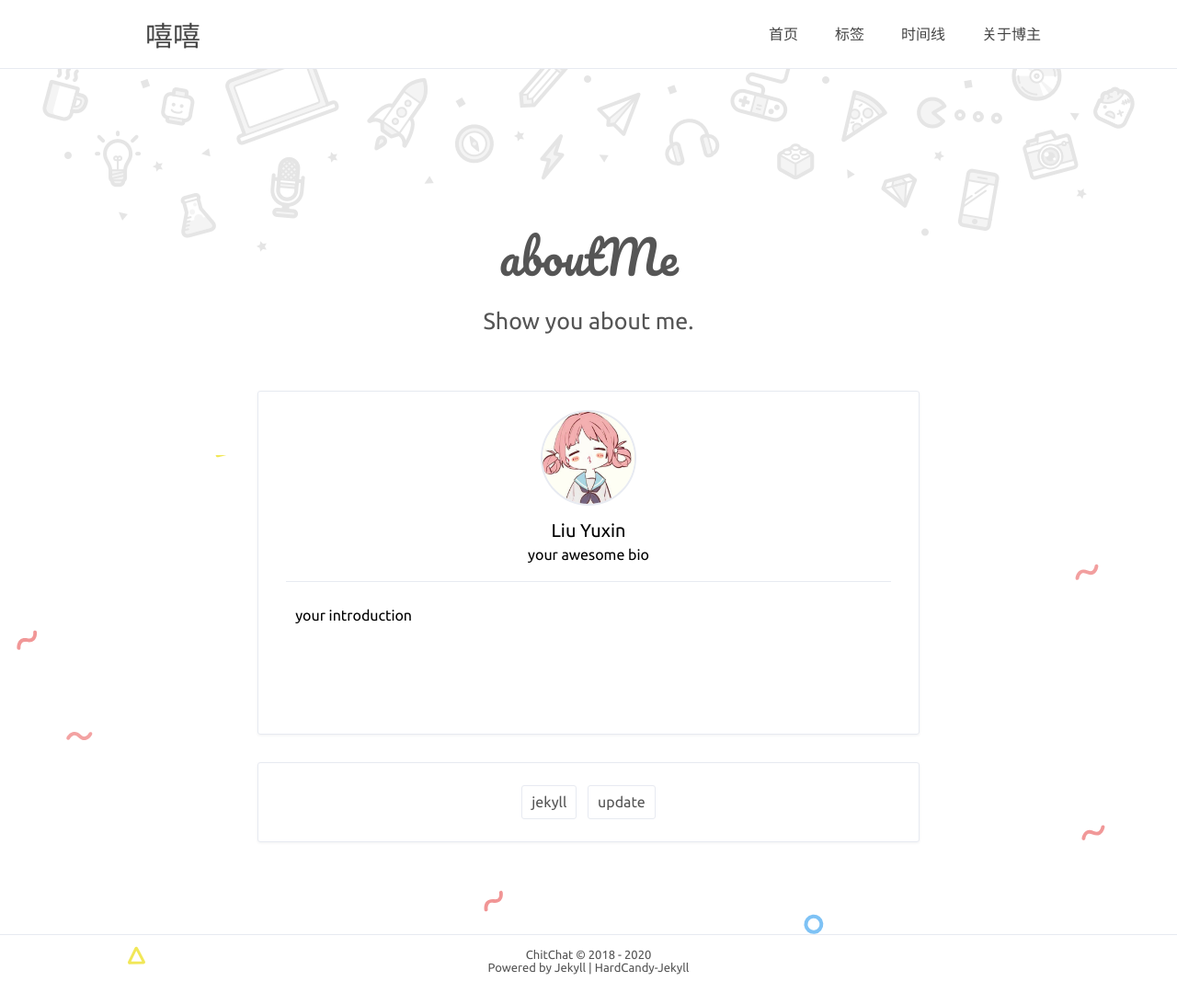
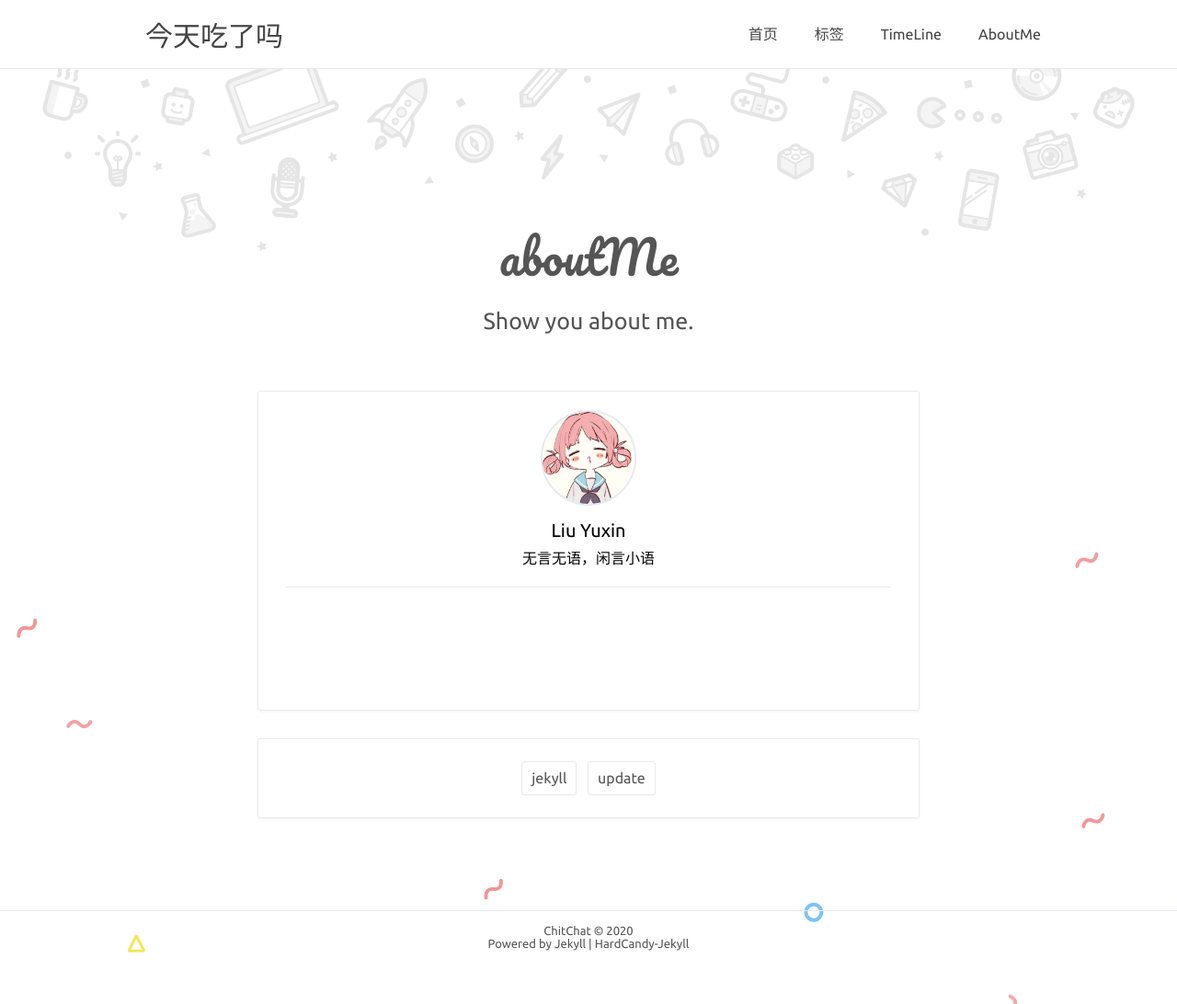
Before and after one commit to Liuyxxx314/Liuyxxx314.github.io, a Jekyll site: the page built from about.html, in a window 1280 px wide. Shown: the whole page at 92% size. Built offline with Jekyll 4.4.1, drawn with Linux system fonts in a browser that asks for light colours; after the commit the page ends 1066 px from its top, so only the background shows below that.

Commit message:
Update _config.yml

```diff
--- a/_config.yml
+++ b/_config.yml
@@ -1,25 +1,25 @@
 # Site settings 配置站点
 title: 'ChitChat'
 description: '闲来无事来逛逛'
-keywords: '读书，快乐，游戏'
+keywords: '好好学习，天天开心'
 url: 'https://Liuyxxx314.github.io' # your host
 
 # nav 中文字符空格：&emsp;
 nav: # 最佳体验 六个标签 且最好每个标签不超过4中文字
   首页: '/'
   标签: '/tags.html'
-  时间线: '/timeline.html'
-  关于博主: '/about.html'
+  TimeLine: '/timeline.html'
+  AboutMe: '/about.html'
   # 友情链接: '/friendLink.html'
 
 # 博主
 author: true
 name: 'Liu Yuxin'
 NickName: '刘本氚'
-webtitle: '嘻嘻'
-bio: 'your awesome bio'
+webtitle: '今天吃了吗'
+bio: '无言无语，闲言小语'
 about: true
-aboutyou: 'your introduction'
+aboutyou: ''
 portraits: '/assets/profile.jpeg' # your portraits image file path
 
 # SNS
@@ -30,7 +30,7 @@ SNS-icon: #['Facebook', 'weibo', 'qq', 'github', 'Dribbble', 'Twitter', 'instagr
   # qq: '' # 你的qq二维码存放的地址 or http://wpa.qq.com/msgrd?v=3&uin='你的QQ号'&site=qq&menu=yes
   github: 'https://www.github.com/Liuyxxx314/'
   # Codepen: ''
-  weibo: ''
+  weibo: '我先干了您随意'
   #instagram: ''
   #Twitter: ''
   #Dribbble: ''
@@ -46,7 +46,7 @@ paginatepath: ['page:num']
 
 # since
 footer:
-  since: 2018
+  since: 2020
 
 # Markdown
 markdown: kramdown
@@ -77,7 +77,7 @@ client_secret: ''  # 注册 OAuth Application 后获得的 client_secret
 
 # Share : weibo, qq, wechat, tencent, douban, qzone, linkedin, diandian, facebook, twitter, google
 social-share: true
-social-share-items: ['qq', 'wechat', 'weibo', 'twitter', 'facebook']
+social-share-items: ['qq', 'wechat', 'weibo']
 
 # 百度统计 在baidu-url里填写自己相关的url代码
 #baidu: true
```
